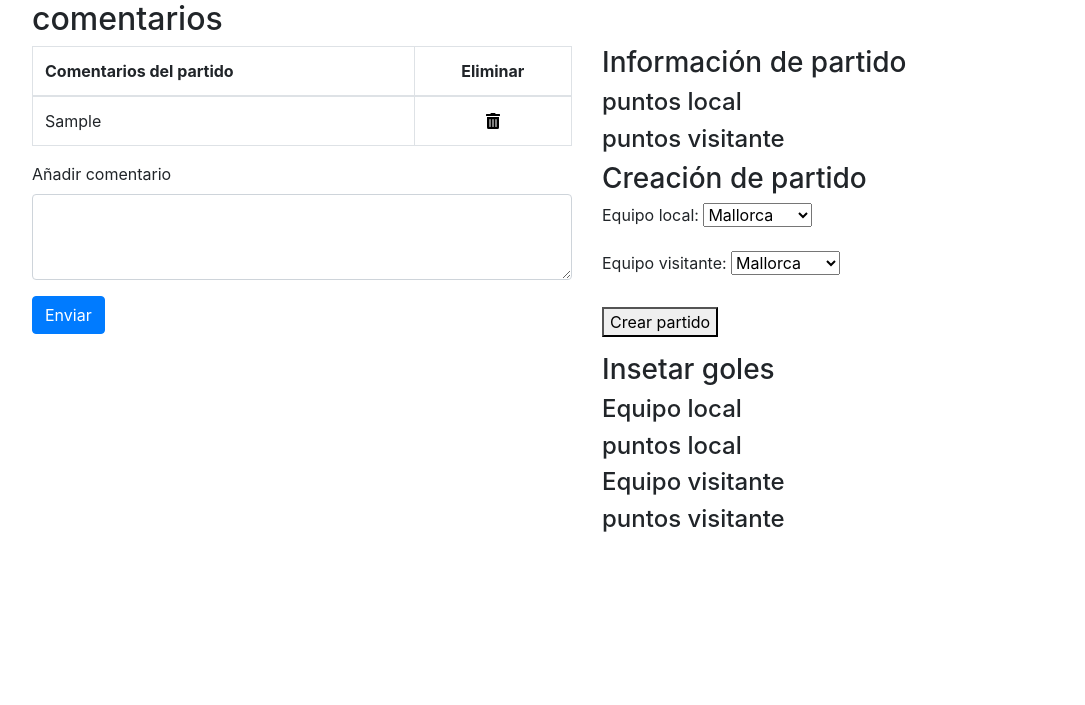
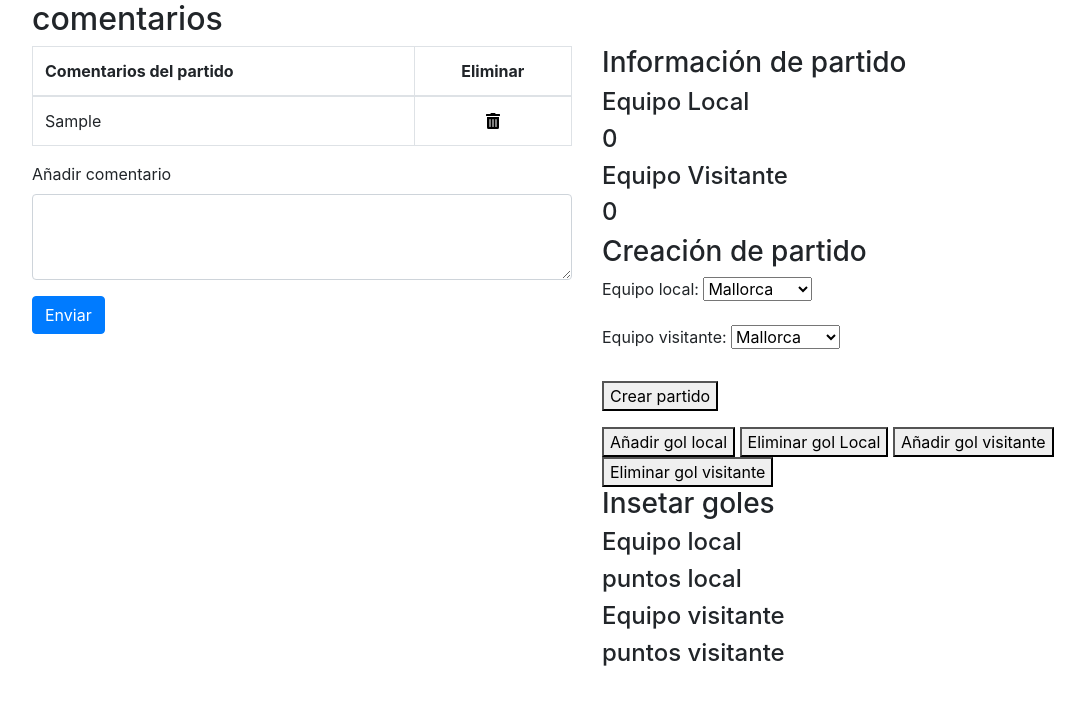
Before and after one commit to GabrielMasSimon/torneosgms, a PHP site: page /index.php?controller=comentarios&action=view in a window 1280 px wide. Shown: the part 56-761 px from the top of the page, without its empty margins (53-1138 px from the left). Run offline with PHP 8.4, Linux system fonts and the light colour scheme; the visitor is signed in with stand-in values (Sample User, id 1); tables that the repository leaves empty or names only in its code hold one stand-in row (values such as "Sample post"); some libraries are stand-ins or nearby versions.

Commit message:
Añadido la posibilidad de poner goles

```diff
--- a/views/comentarios_view.phtml
+++ b/views/comentarios_view.phtml
@@ -65,8 +65,8 @@
         <div class="col-6">
 
         <h3>Información de partido</h3>
-        <h4 id="local"></h4> <h4>puntos local</h4>
-       <h4 id="visitante"></h4>  <h4>puntos visitante</h4>
+        <h4 id="local">Equipo Local</h4> <h4 id="verGolLocal">0</h4>
+       <h4 id="visitante">Equipo Visitante</h4>  <h4 id="verGolVisitante">0</h4>
 
        <h3>Creación de partido</h3>
 
@@ -94,22 +94,54 @@
             </select><br><br>
 
             <button onclick="crearPartido()">Crear partido</button>
+
                   </div>
 
+                  <button onclick="añadirGolLocal()">Añadir gol local</button>
+                  <button onclick="eliminarGolLocal()">Eliminar gol Local</button>
+                  <button onclick="añadirGolVisitante()">Añadir gol visitante</button>
+                  <button onclick="eliminarGolVisitante()">Eliminar gol visitante</button>
 
 
 <script>
+//Variables globales
+var golVisitante = 0;
+var golLocal = 0 ;
+
 
 function crearPartido(){
 
-var seleccionadoVisitante = document.getElementById('id_equipoVisitante').value;
-document.getElementById("visitante").innerHTML ="Equipo visitante "+ seleccionadoVisitante;
+    var seleccionadoVisitante = document.getElementById('id_equipoVisitante').value;
+    document.getElementById("visitante").innerHTML ="Equipo visitante "+ seleccionadoVisitante;
 
-var seleccionadoLocal = document.getElementById('id_equipoLocal').value;
-document.getElementById("local").innerHTML ="Equipo local "+ seleccionadoLocal;
+    var seleccionadoLocal = document.getElementById('id_equipoLocal').value;
+    document.getElementById("local").innerHTML ="Equipo local "+ seleccionadoLocal;
+}
 
 
+function añadirGolVisitante(){
+    golVisitante = golVisitante + 1 ;
+    document.getElementById("verGolVisitante").innerHTML = golVisitante;
+
 }
+
+function eliminarGolVisitante(){
+    golVisitante = golVisitante - 1 ;
+    document.getElementById("verGolVisitante").innerHTML = golVisitante;
+
+}
+
+function añadirGolLocal(){
+    golLocal = golLocal + 1 ;
+    document.getElementById("verGolLocal").innerHTML = golLocal;
+
+}
+function eliminarGolLocal(){
+    golLocal = golLocal - 1 ;
+    document.getElementById("verGolLocal").innerHTML = golLocal;
+
+}
+
 </script>
 
         <h3>Insetar goles</h3>
```
